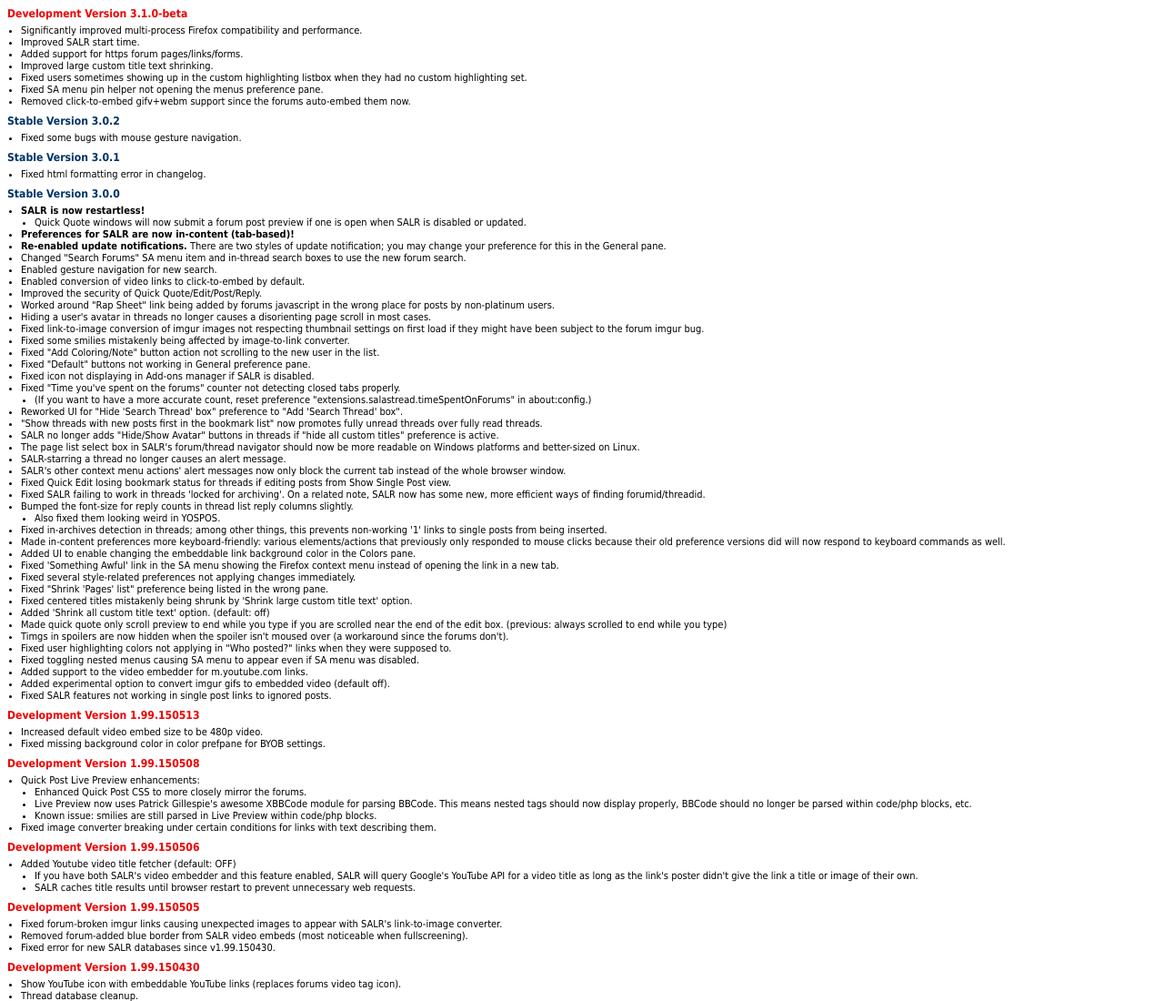
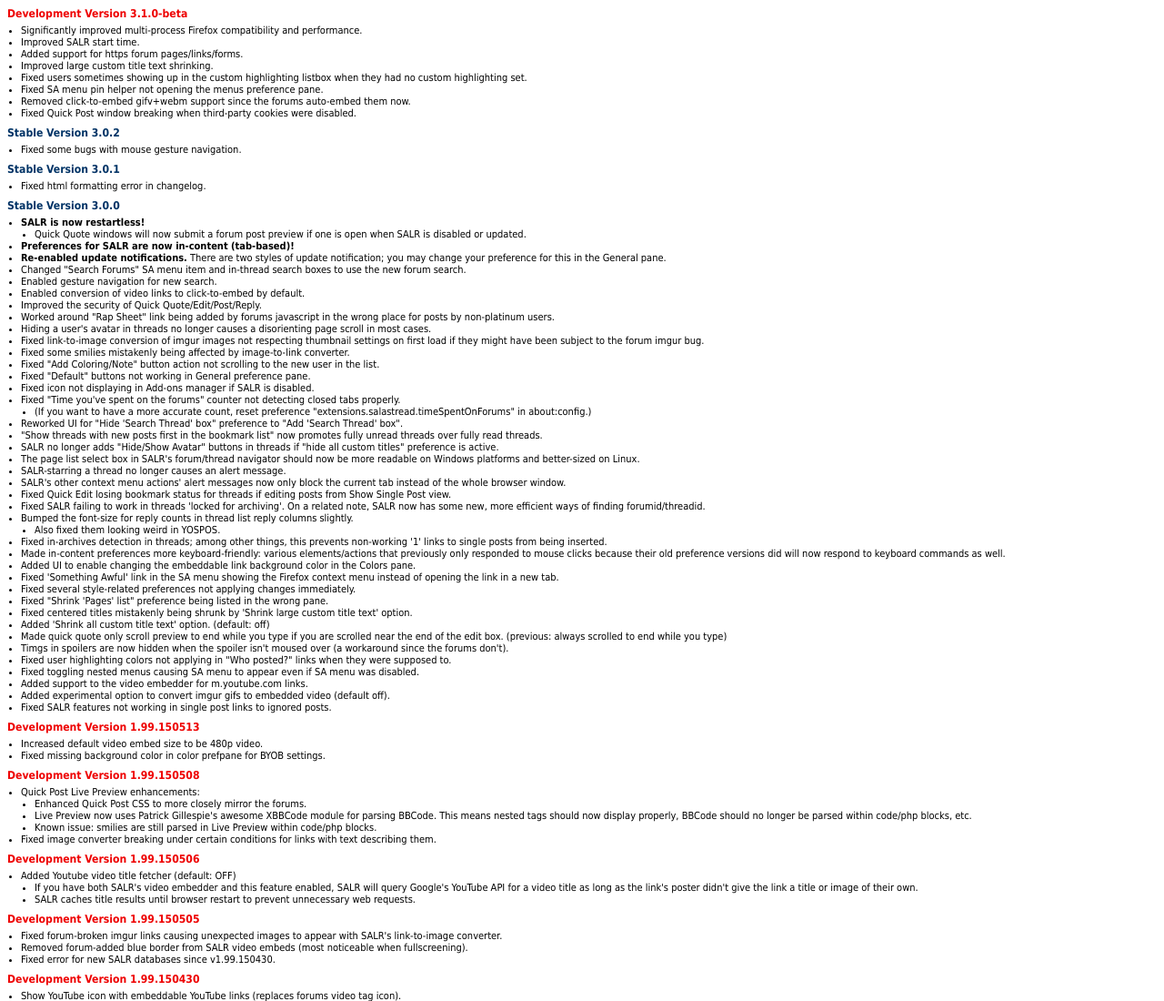
Before and after one commit to astral-sa/salr, a website: page extension/content/changelog.html in a window 1280 px wide. Shown: the top 1100 px of the page at 91% size. Drawn offline with Linux system fonts and the light colour scheme.

Commit message:
Update changelog

```diff
--- a/extension/content/changelog.html
+++ b/extension/content/changelog.html
@@ -23,6 +23,7 @@
 		<li>Fixed users sometimes showing up in the custom highlighting listbox when they had no custom highlighting set.</li>
 		<li>Fixed SA menu pin helper not opening the menus preference pane.</li>
 		<li>Removed click-to-embed gifv+webm support since the forums auto-embed them now.</li>
+		<li>Fixed Quick Post window breaking when third-party cookies were disabled.</li>
 	</ul>
 </li>
 
```
